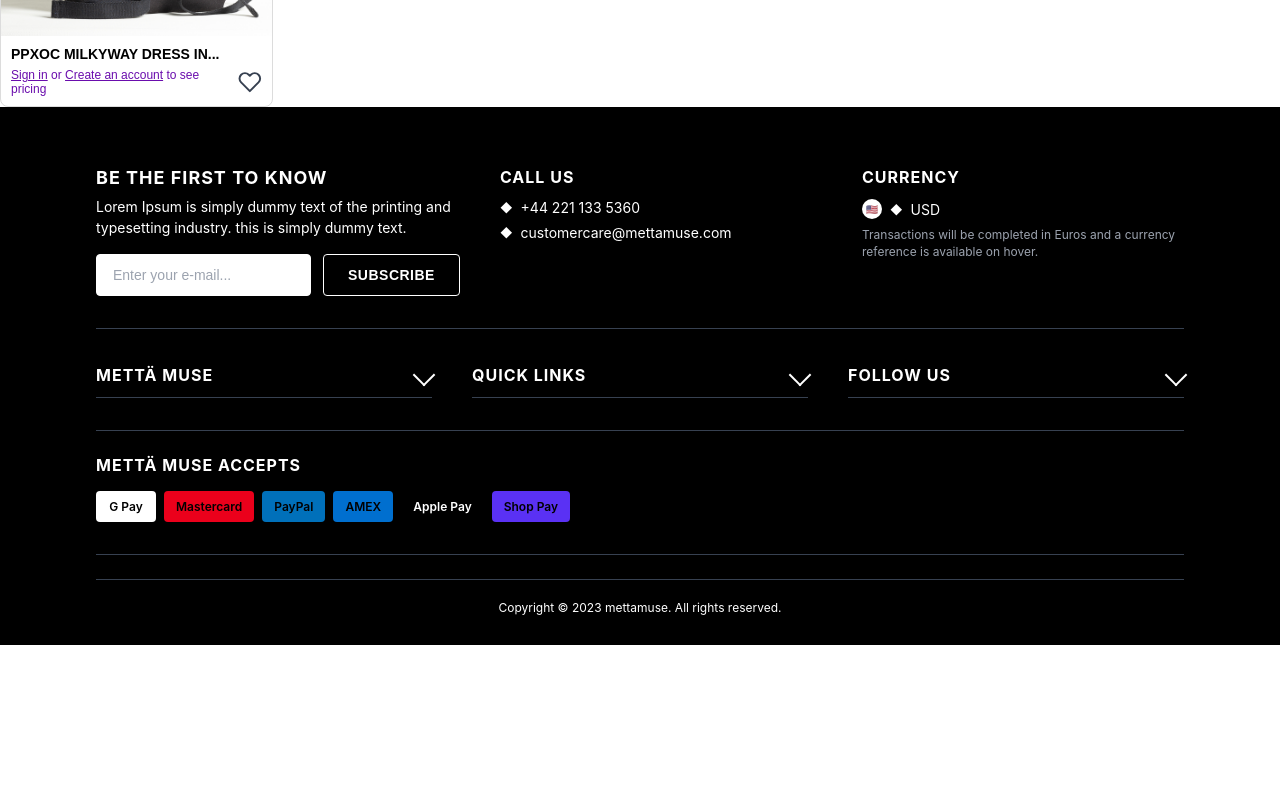
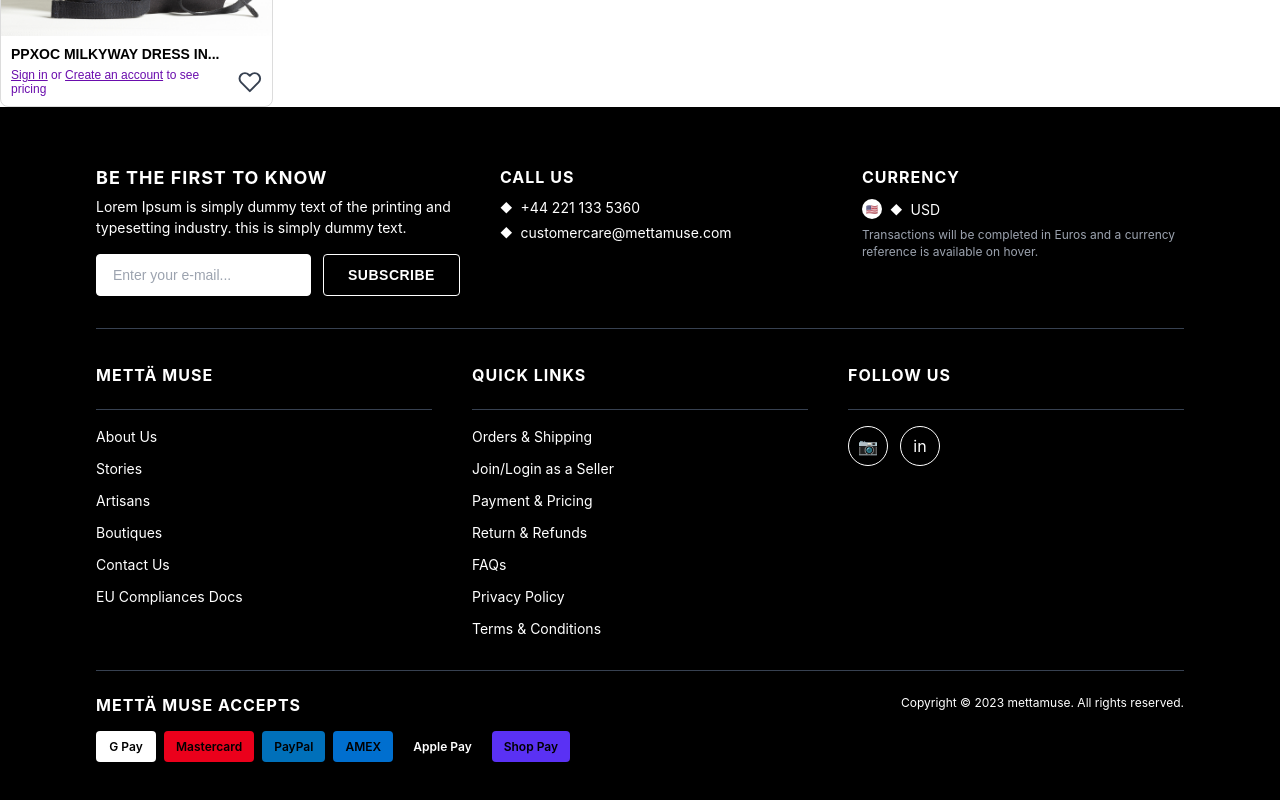
Before and after one commit to krishna-shiroya26/Appscrip-task-Krishna-shiroya, a Next.js app in the folder appscrip-task-krishna-shiroya/: page / in a window 1280 px wide. Shown: the part 731-1531 px from the top of the page. Before the commit the page ends 1376 px from the top, so only its background shows below. Built offline with nearby package versions, Linux system fonts and the light colour scheme.

Commit message:
fixed footer design

```diff
--- a/appscrip-task-krishna-shiroya/app/components/Footer/footer.tsx
+++ b/appscrip-task-krishna-shiroya/app/components/Footer/footer.tsx
@@ -22,16 +22,16 @@ import {
   CurrencyNote,
   Separator,
   MiddleSection,
-  CollapsibleSection,
-  CollapsibleHeader,
-  CollapsibleTitle,
+  FooterSection,
+  SectionHeader,
   ChevronIcon,
-  CollapsibleContent,
+  SectionContent,
   LinkList,
   LinkItem,
   FooterLink,
   SocialIcons,
   SocialIcon,
+  BottomSection,
   PaymentSection,
   PaymentTitle,
   PaymentMethods,
@@ -141,12 +141,12 @@ const Footer: React.FC = () => {
 
       {/* Middle Section */}
       <MiddleSection>
-        <CollapsibleSection>
-          <CollapsibleHeader onClick={() => toggleSection('brand')}>
-            <CollapsibleTitle>mettä muse</CollapsibleTitle>
+        <FooterSection>
+          <SectionHeader onClick={() => toggleSection('brand')}>
+            <SectionTitle>mettä muse</SectionTitle>
             <ChevronIcon className={expandedSections.brand ? 'expanded' : ''} />
-          </CollapsibleHeader>
-          <CollapsibleContent className={expandedSections.brand ? 'expanded' : ''}>
+          </SectionHeader>
+          <SectionContent className={expandedSections.brand ? 'expanded' : ''}>
             <LinkList>
               {brandLinks.map((link, index) => (
                 <LinkItem key={index}>
@@ -156,15 +156,15 @@ const Footer: React.FC = () => {
                 </LinkItem>
               ))}
             </LinkList>
-          </CollapsibleContent>
-        </CollapsibleSection>
+          </SectionContent>
+        </FooterSection>
 
-        <CollapsibleSection>
-          <CollapsibleHeader onClick={() => toggleSection('quick')}>
-            <CollapsibleTitle>QUICK LINKS</CollapsibleTitle>
+        <FooterSection>
+          <SectionHeader onClick={() => toggleSection('quick')}>
+            <SectionTitle>QUICK LINKS</SectionTitle>
             <ChevronIcon className={expandedSections.quick ? 'expanded' : ''} />
-          </CollapsibleHeader>
-          <CollapsibleContent className={expandedSections.quick ? 'expanded' : ''}>
+          </SectionHeader>
+          <SectionContent className={expandedSections.quick ? 'expanded' : ''}>
             <LinkList>
               {quickLinks.map((link, index) => (
                 <LinkItem key={index}>
@@ -174,15 +174,15 @@ const Footer: React.FC = () => {
                 </LinkItem>
               ))}
             </LinkList>
-          </CollapsibleContent>
-        </CollapsibleSection>
+          </SectionContent>
+        </FooterSection>
 
-        <CollapsibleSection>
-          <CollapsibleHeader onClick={() => toggleSection('social')}>
-            <CollapsibleTitle>FOLLOW US</CollapsibleTitle>
+        <FooterSection>
+          <SectionHeader onClick={() => toggleSection('social')}>
+            <SectionTitle>FOLLOW US</SectionTitle>
             <ChevronIcon className={expandedSections.social ? 'expanded' : ''} />
-          </CollapsibleHeader>
-          <CollapsibleContent className={expandedSections.social ? 'expanded' : ''}>
+          </SectionHeader>
+          <SectionContent className={expandedSections.social ? 'expanded' : ''}>
             <SocialIcons>
               <SocialIcon href="https://instagram.com" target="_blank" rel="noopener noreferrer">
                 📷
@@ -191,13 +191,14 @@ const Footer: React.FC = () => {
                 in
               </SocialIcon>
             </SocialIcons>
-          </CollapsibleContent>
-        </CollapsibleSection>
+          </SectionContent>
+        </FooterSection>
       </MiddleSection>
 
       <Separator />
 
-      {/* Payment Section */}
+      {/* Bottom Section */}
+      <BottomSection>
         <PaymentSection>
           <PaymentTitle>mettä muse ACCEPTS</PaymentTitle>
           <PaymentMethods>
@@ -209,12 +210,10 @@ const Footer: React.FC = () => {
           </PaymentMethods>
         </PaymentSection>
 
-      <Separator />
-
-      {/* Copyright Section */}
         <CopyrightSection>
           <CopyrightText>Copyright © 2023 mettamuse. All rights reserved.</CopyrightText>
         </CopyrightSection>
+      </BottomSection>
     </FooterContainer>
   );
 };
--- a/appscrip-task-krishna-shiroya/app/components/Footer/styles.tsx
+++ b/appscrip-task-krishna-shiroya/app/components/Footer/styles.tsx
@@ -199,27 +199,28 @@ export const MiddleSection = styled.div`
   }
 `;
 
-export const CollapsibleSection = styled.div`
+export const FooterSection = styled.div`
   flex: 1;
+
+  @media (max-width: 767px) {
+    border-bottom: 1px solid #374151;
+    padding-bottom: 16px;
+  }
 `;
 
-export const CollapsibleHeader = styled.div`
+export const SectionHeader = styled.div`
+  padding: 12px 0;
+  border-bottom: 1px solid #374151;
+  margin-bottom: 16px;
+
+  @media (max-width: 767px) {
     display: flex;
     justify-content: space-between;
     align-items: center;
     cursor: pointer;
-  padding: 12px 0;
-  border-bottom: 1px solid #374151;
+  }
 `;
 
-export const CollapsibleTitle = styled.h4`
-  font-size: 16px;
-  font-weight: 700;
-  color: #fff;
-  margin: 0;
-  text-transform: uppercase;
-  letter-spacing: 1px;
-`;
 
 export const ChevronIcon = styled.div`
   width: 16px;
@@ -228,18 +229,24 @@ export const ChevronIcon = styled.div`
   border-bottom: 2px solid #fff;
   transform: rotate(45deg);
   transition: transform 0.2s;
+  display: none;
+
+  @media (max-width: 767px) {
+    display: block;
+  }
 
   &.expanded {
     transform: rotate(225deg);
   }
 `;
 
-export const CollapsibleContent = styled.div`
-  padding: 16px 0;
+export const SectionContent = styled.div`
+  @media (max-width: 767px) {
     display: none;
 
     &.expanded {
       display: block;
+    }
   }
 `;
 
@@ -291,8 +298,25 @@ export const SocialIcon = styled.a`
   }
 `;
 
+export const BottomSection = styled.div`
+  display: flex;
+  flex-direction: column;
+  gap: 20px;
+  margin-bottom: 32px;
+
+  @media (min-width: 768px) {
+    flex-direction: row;
+    justify-content: space-between;
+    align-items: flex-start;
+  }
+`;
+
 export const PaymentSection = styled.div`
-  margin-bottom: 32px;
+  flex: 1;
+
+  @media (min-width: 768px) {
+    max-width: 60%;
+  }
 `;
 
 export const PaymentTitle = styled.h4`
@@ -325,9 +349,15 @@ export const PaymentMethod = styled.div`
 `;
 
 export const CopyrightSection = styled.div`
+  flex: 1;
+  display: flex;
+  align-items: center;
+  justify-content: flex-end;
+
+  @media (max-width: 767px) {
+    justify-content: center;
     text-align: center;
-  padding-top: 20px;
-  border-top: 1px solid #374151;
+  }
 `;
 
 export const CopyrightText = styled.p`
--- a/appscrip-task-krishna-shiroya/app/components/ProductCard/productCard.tsx
+++ b/appscrip-task-krishna-shiroya/app/components/ProductCard/productCard.tsx
@@ -11,11 +11,11 @@ import {
 } from "./styles";
 import ProductImage from '../../assets/images/bag.png';
 
-const ProductCard = () => {
+const ProductCard = ({ isTag = false }: { isTag?: boolean }) => {
   return (
     <ProductCardContainer>
       <ImageWrapper>
-        <Tag>NEW PRODUCT</Tag>
+        {isTag && <Tag>NEW PRODUCT</Tag>}
         <Image
           src={ProductImage} // replace with your image path
           alt="Product"
--- a/appscrip-task-krishna-shiroya/app/page.tsx
+++ b/appscrip-task-krishna-shiroya/app/page.tsx
@@ -11,7 +11,7 @@ export default function Home() {
       <AnnouncementBar />
       <Navbar />
       <HeroSection />
-      <ProductCard />
+      <ProductCard isTag={true} />
       <Footer />
     </>
   );
```
Lines whose indentation alone changed are shown as unchanged.
